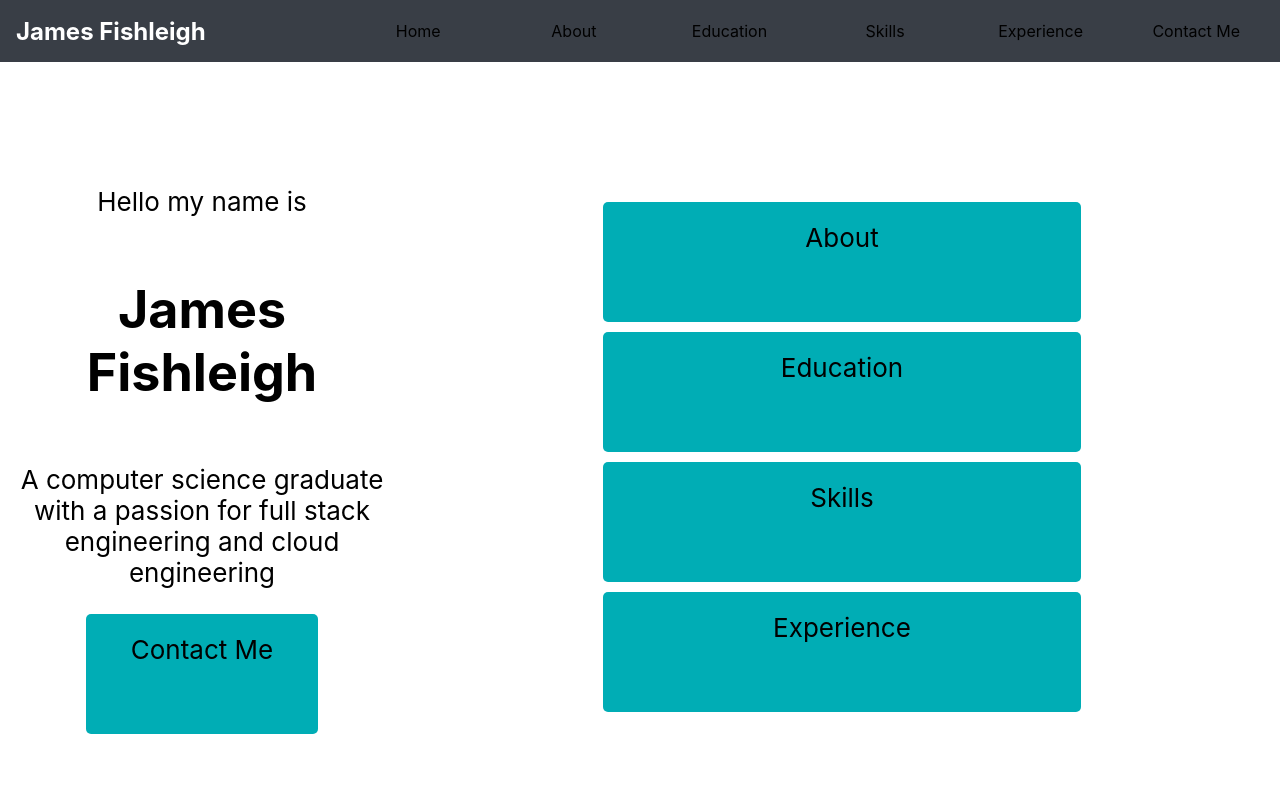
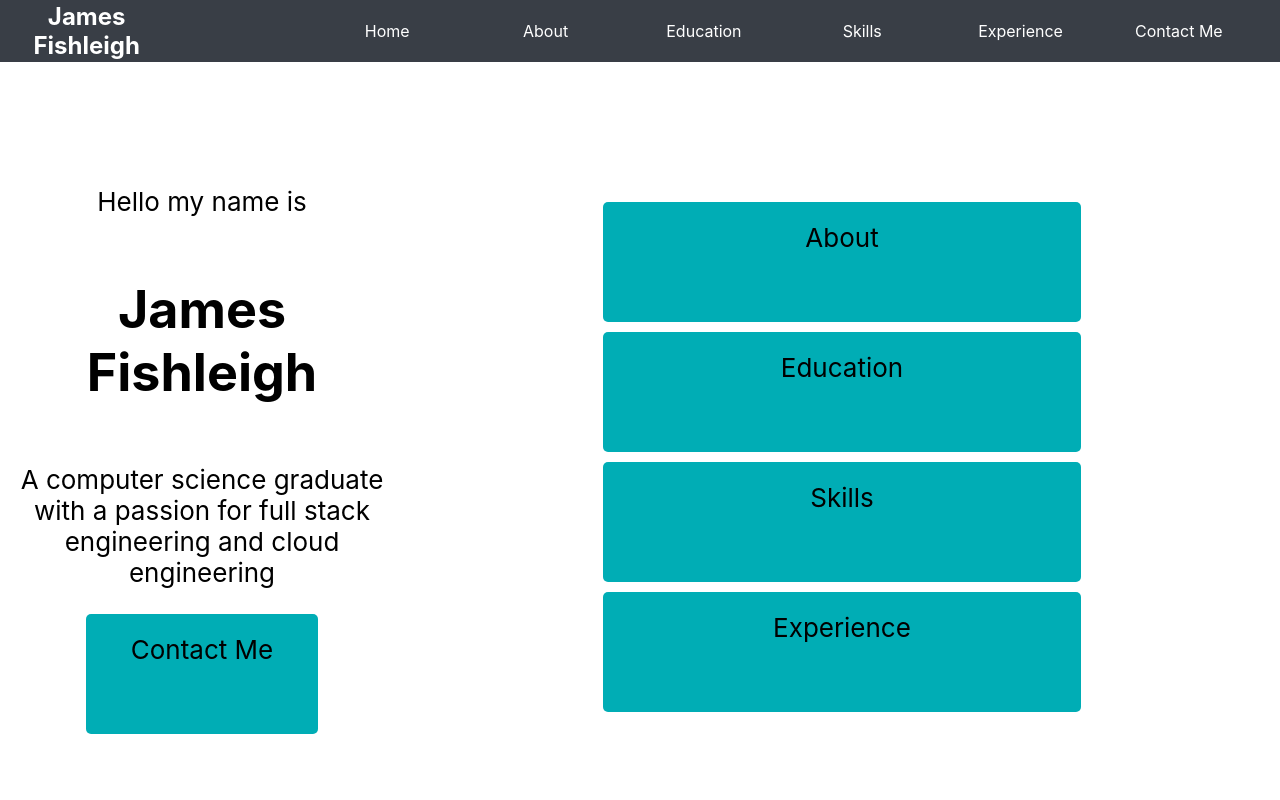
Before and after one commit to Nightstaryo/JamesFishleighPort, a React (Create React App) app: page / in a window 1280 px wide. Shown: the top 800 px of the page. Built offline with nearby package versions, Linux system fonts and the light colour scheme.

Commit message:
NavBar Fix

```diff
--- a/src/App.css
+++ b/src/App.css
@@ -118,6 +118,74 @@
 a:visited {
   color: white;
 }
+.menu-button {
+  background-color: transparent;
+  border: none;
+  color: white;
+  font-size: 1.2rem;
+  cursor: pointer;
+  display: none;
+}
+
+/* Styles for the "active" state of the menu button and dropdown */
+.menu-button.active {
+  color: #d81515; /* Change color when active */
+}
+
+.dropdown-container {
+  display: none;
+  flex-direction: column;
+  background-color: #333;
+  position: absolute;
+  top: 100%;
+  left: 0;
+  width: 100%;
+}
+
+.navbar-link {
+  padding: 1rem;
+  text-align: center;
+  text-decoration: none;
+  color: white;
+}
+@media (min-width: 1000px) {
+  .navbar {
+    background-color: #393E46;
+    color: white;
+    padding: 1rem;
+    position: sticky;
+    top: 0;
+    display: flex;
+    flex-direction:row;
+    align-items: center;
+    gap: 20px;
+    max-height: 30px;
+  }
+  .navbar-link{
+    flex: 1;
+    padding: 1rem;
+
+
+
+  }
+}
+
+
+@media (max-width: 1000px) {
+  .navbar {
+    position: sticky;
+    top: 0;
+    z-index: 1000;
+    justify-content: flex-end;
+  }
+
+  .menu-button {
+    display: block; /* Show the menu button on smaller screens */
+  }
+
+  .dropdown-container.active {
+    display: flex; /* Show the dropdown when the menu button is active */
+  }}
 
 /*About Page*/
 .About{
--- a/src/components/Experience.js
+++ b/src/components/Experience.js
@@ -25,7 +25,7 @@ const Experience=() =>{
           <h1>Dissertaion Project</h1>
           <div className="prod-img"> <img
         src={DissertationIMG}
-        alt="Description of the image"
+        alt="Dissertation site in action"
         style={{
           maxWidth: '100%'// Set the maximum width
 
--- a/src/components/NavBar.js
+++ b/src/components/NavBar.js
@@ -1,32 +1,42 @@
-import React from "react";
+import React, { useState } from "react";
 
 import {HashLink as Link} from "react-router-hash-link";
 const NavBar=() =>{
+  const [menuActive, setMenuActive] = useState(false);
+
+  const toggleMenu = () => {
+    setMenuActive(!menuActive);
+  };
     return (
 
 
 
 
-     <nav className="navbar">
+      <nav className={`navbar ${menuActive ? "active" : ""}`}>
       <h1>James Fishleigh</h1>
-        <Link to ='#home' className="navbar-link">
+      <button className={`menu-button ${menuActive ? "active" : ""}`} onClick={toggleMenu}>
+        Menu
+      </button>
+      <div className={`dropdown-container ${menuActive ? "active" : "navbar"}`}>
+        <Link to="#home" className="navbar-link">
           Home
         </Link>
-          <Link to ='#about' className="navbar-link">
+        <Link to="#about" className="navbar-link">
           About
         </Link>
-          <Link to ='#education' className="navbar-link">
+        <Link to="#education" className="navbar-link">
           Education
         </Link>
-          <Link to ='#skills' className="navbar-link">
+        <Link to="#skills" className="navbar-link">
           Skills
         </Link>
-          <Link to ='#experience' className="navbar-link">
+        <Link to="#experience" className="navbar-link">
           Experience
         </Link>
-          <Link to ='#contact' className="navbar-link">
+        <Link to="#contact" className="navbar-link">
           Contact Me
         </Link>
+      </div>
     </nav>
     );
   };
```
Lines whose indentation alone changed are shown as unchanged.
